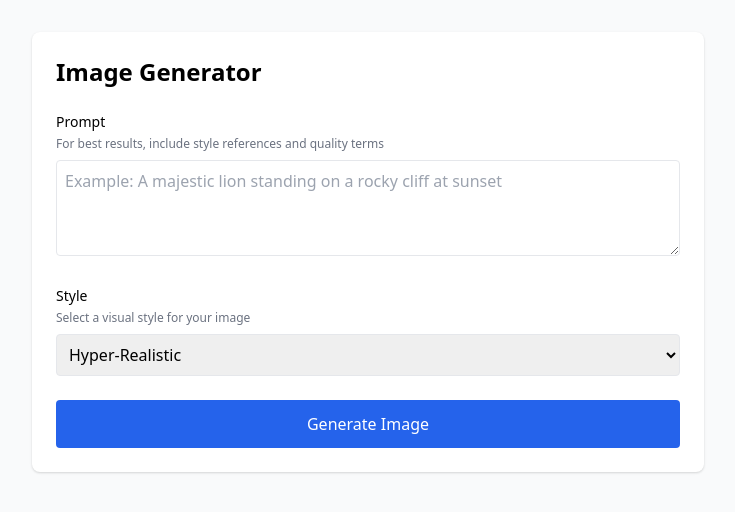
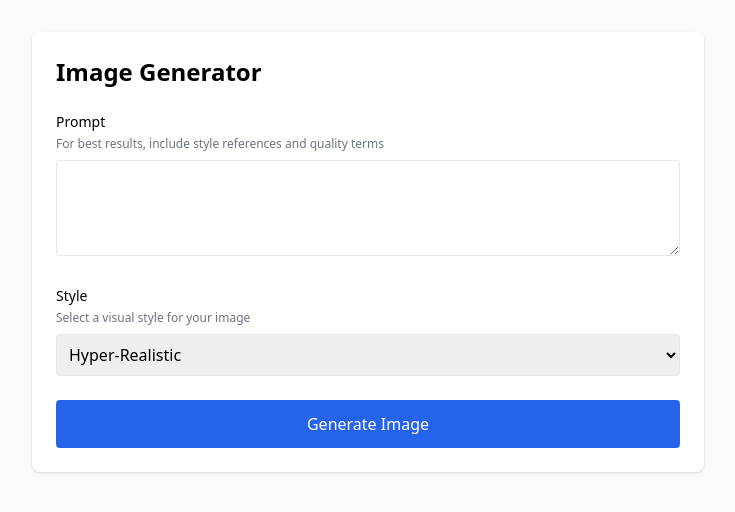
Before and after one commit to GenAI-interaction-research/SHOWCASE-qualtrics_image_gen_edit, a Flask app: page / in a window 1280 px wide. Shown: the top 512 px of the page, without its empty margins (272-1007 px from the left). Run offline with Flask 3, Linux system fonts and the light colour scheme; some libraries are stand-ins or nearby versions.

Commit message:
Little change in the placeholder of textbox

```diff
--- a/templates/generate.html
+++ b/templates/generate.html
@@ -39,7 +39,7 @@
                     </label>
                     <textarea
                         id="prompt"
-                        placeholder="Example: A majestic lion standing on a rocky cliff at sunset"
+                        placeholder=""
                         class="w-full p-2 border rounded h-24"
                         required
                     ></textarea>
```
